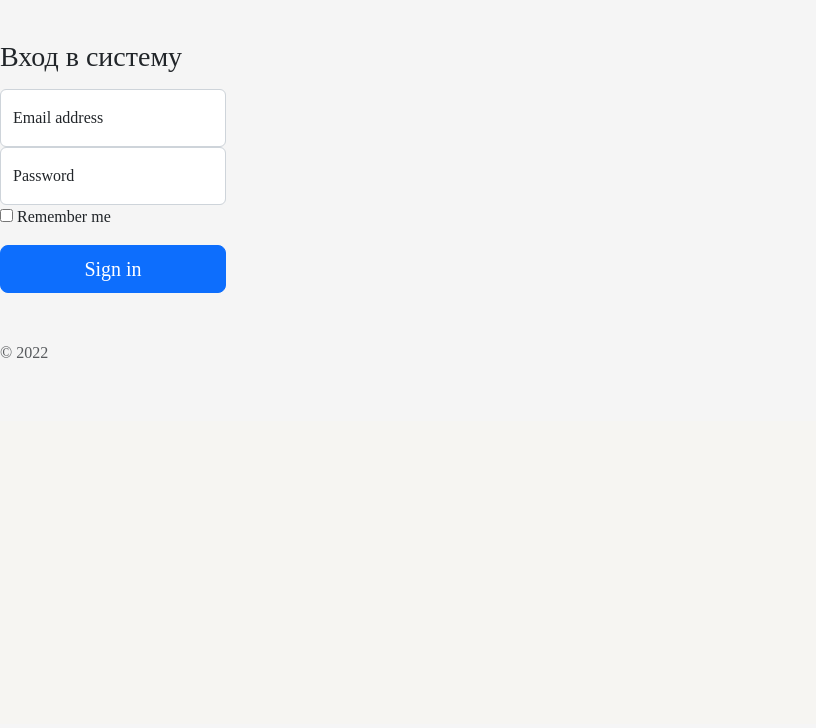
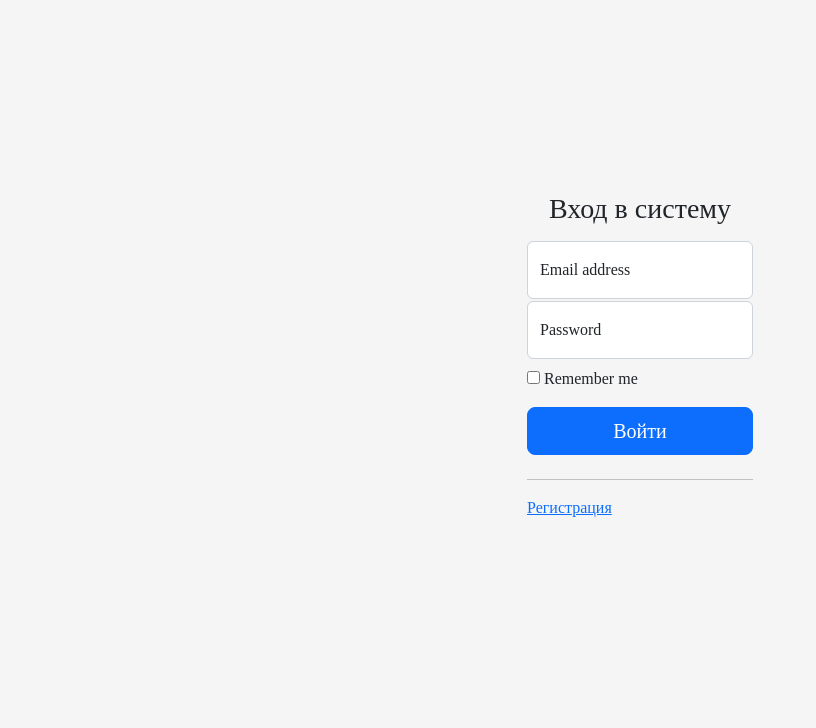
Before and after one commit to VladSemiletov/habrmirror, a Django app: page /auth/login/ in a window 1280 px wide. Shown: the part 76-804 px from the top of the page, without its empty margins (0-816 px from the left). Before the commit the page ends 434 px from the top, so only its background shows below. Run offline with Django 4.2, Linux system fonts and the light colour scheme; some libraries are stand-ins or nearby versions.

Commit message:
добавил стили для base и login

```diff
--- a/authapp/templates/authapp/login.html
+++ b/authapp/templates/authapp/login.html
@@ -2,6 +2,8 @@
 {% load static %}
 
 {% block content %}
+    <form action="{% url 'auth:login' %}" method="post" enctype="multipart/form-data">
+        {% csrf_token %}
         <div class="form-floating">
             <input type="email" class="form-control" id="floatingInput" placeholder="name@example.com">
             <label for="floatingInput">Email address</label>
@@ -11,13 +13,15 @@
             <label for="floatingPassword">Password</label>
         </div>
 
-    <div class="checkbox mb-3">
+        <div class="checkbox">
             <label>
                 <input type="checkbox" value="remember-me"> Remember me
             </label>
         </div>
-    <button class="w-100 btn btn-lg btn-primary" type="submit">Sign in</button>
-    <p class="mt-5 mb-3 text-muted">&copy; 2022</p>
+        <button class="w-100 btn btn-lg btn-primary" type="submit">Войти</button>
+    </form>
+
+    <p class="mt-4 text-muted"><hr><a href="{% url 'auth:register' %}">Регистрация</a></p>
 
 
 <!--    <form action="{% url 'auth:login' %}" method="post" enctype="multipart/form-data">-->
--- a/static/style.css
+++ b/static/style.css
@@ -310,11 +310,27 @@ header {
 
 /*start  -->  authapp*/
 .container_authapp {
+    display: flex;
+    align-items: center;
+    justify-content: center;
+    padding: 12rem 0;
+    background-color: #f5f5f5;
+}
+
+.fw-normal {
+  font-weight: 400 !important;
+  text-align: center;
+}
+
+.checkbox {
   display: flex;
   align-items: center;
-  padding-top: 40px;
-  padding-bottom: 40px;
-  background-color: #f5f5f5;
+  margin: 0.5rem 0 1rem;
+}
+
+.form-floating {
+  position: relative;
+  margin-bottom: 0.1rem;
 }
 
 
```
Lines whose indentation alone changed are shown as unchanged.
